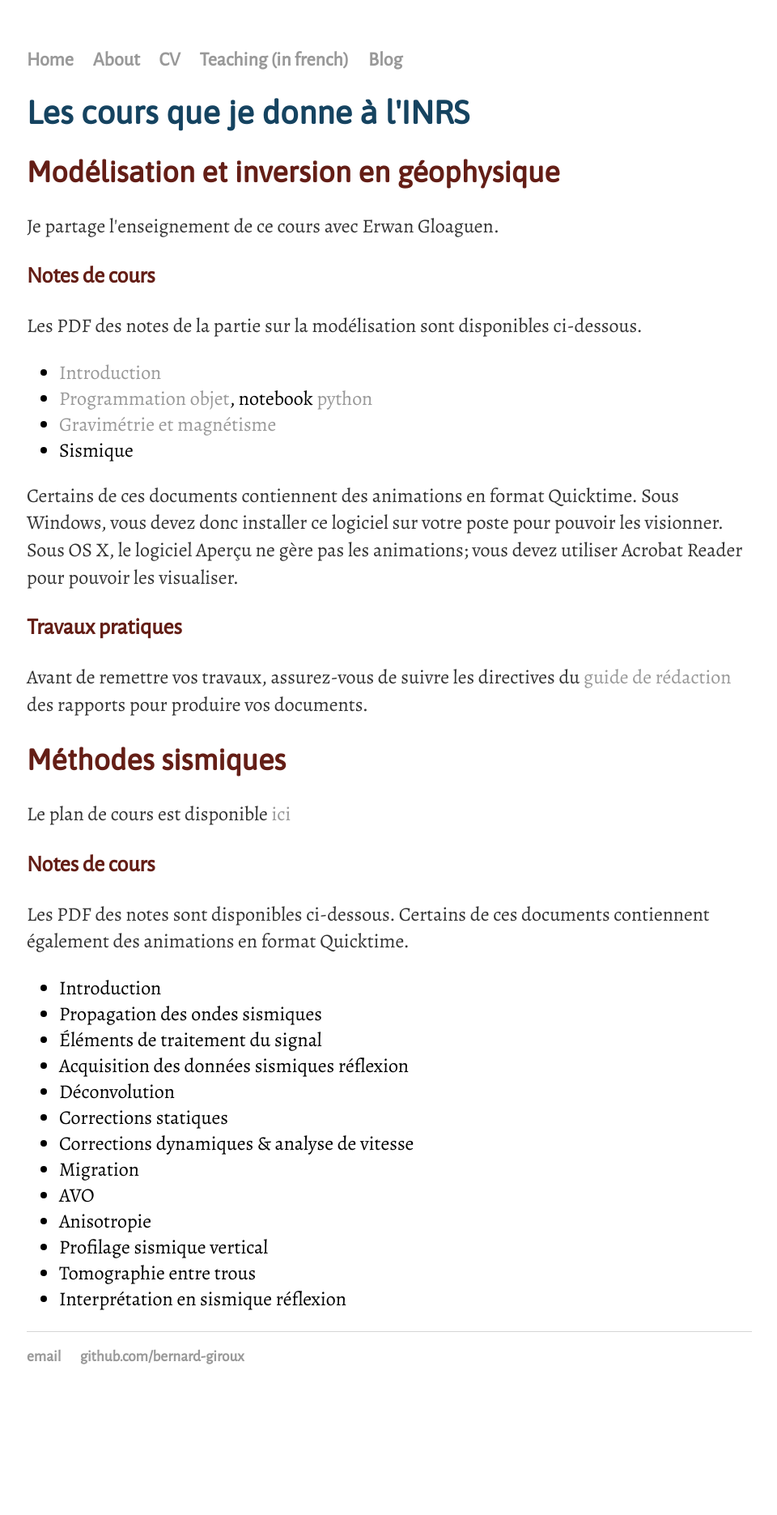
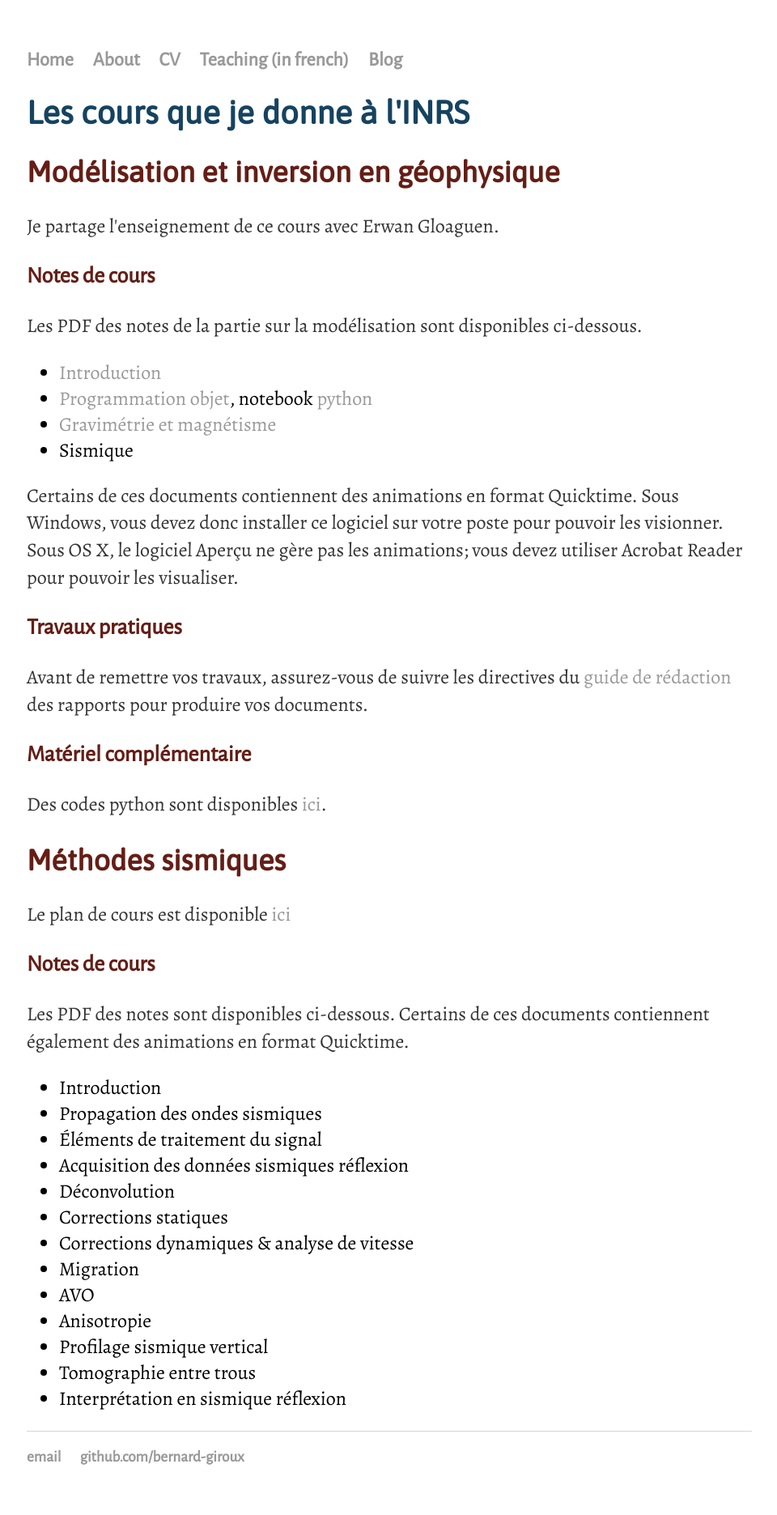
Before and after one commit to bernard-giroux/bernard-giroux.github.io, a Jekyll site: the page built from teaching/index.html, in a window 1280 px wide. Shown: the whole page at 81% size, without its empty margins (159-1119 px from the left). Built offline with Jekyll 4.4.1, drawn with Linux system fonts in a browser that asks for light colours; before the commit the page ends 1747 px from its top, so only the background shows below that.

Commit message:
ajout info site geo1302

```diff
--- a/teaching/index.html
+++ b/teaching/index.html
@@ -18,6 +18,8 @@ title: Enseignement
 		<p>Certains de ces documents contiennent des animations en format Quicktime.  Sous Windows, vous devez donc installer ce logiciel sur votre poste pour pouvoir les visionner.  Sous OS X, le logiciel Aperçu ne gère pas les animations; vous devez utiliser Acrobat Reader pour pouvoir les visualiser.</p>
 		<h3>Travaux pratiques</h3>
 		<p>Avant de remettre vos travaux, assurez-vous de suivre les directives du <a href=PDFs/guide_rapports.pdf>guide de rédaction</a> des rapports pour produire vos documents.</p>
+		<h3>Matériel complémentaire</h3>
+		<p>Des codes python sont disponibles <a href=https://github.com/bernard-giroux/geo1302>ici</a>.
 	</div>
 	<div>
 		<h2>Méthodes sismiques</h2>
```
